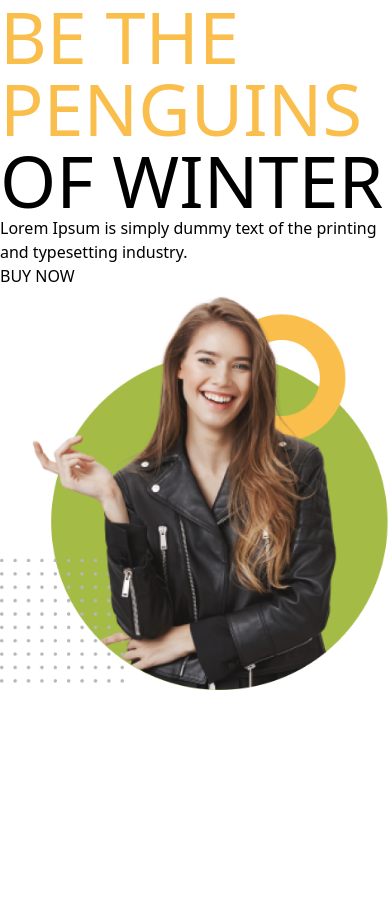
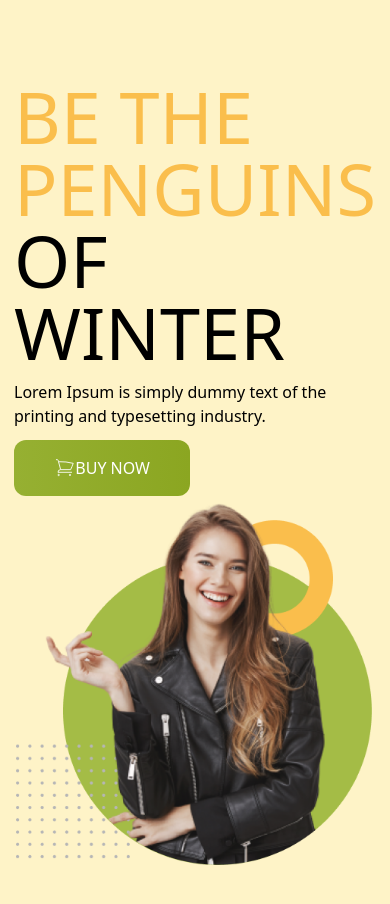
Before and after one commit to devparvez/penguin-fashion-tailwind, a plain HTML site: page index.html in a window 390 px wide. Before the commit the page ends 844 px from the top, so only its background shows below. Drawn offline with nearby package versions, Linux system fonts and the light colour scheme.

Commit message:
banner section done with responsiveness

```diff
--- a/index.html
+++ b/index.html
@@ -5,18 +5,38 @@
     <meta name="viewport" content="width=device-width, initial-scale=1.0">
     <title>Penguin fashion with tailwind</title>
     <script src="https://cdn.tailwindcss.com"></script>
+    <link rel="preconnect" href="https://fonts.googleapis.com">
+    <link rel="preconnect" href="https://fonts.gstatic.com" crossorigin>
+    <link href="https://fonts.googleapis.com/css2?family=Bebas+Neue&display=swap" rel="stylesheet">
+    <style>
+        .bebas-neue-regular {
+     font-family: "Bebas Neue", sans-serif;
+    font-weight: 400;
+    font-style: normal;
+}
+
+
+    </style>
 </head>
 <body>
-    <header>
-        <div>
-            <div>
-                <h1 class="text-7xl uppercase"><span class="text-[#FABE4C]">Be the Penguins </span><br>
+    <header class="bg-amber-100 md:px-20 px-4 py-20">
+        <!-- nav section -->
+
+         <nav></nav>
+
+         <!-- banner section -->
+        <div class="flex flex-col md:flex-row justify-between items-center">
+            <div class="space-y-3">
+                <h1 class="text-7xl uppercase .bebas-neue-regular"><span class="text-[#FABE4C]">Be the Penguins </span><br>
                 of Winter
                 </h1>
                 <p>Lorem Ipsum is simply dummy text of the printing
                 and typesetting industry.
                 </p>
-                <button>BUY NOW</button>
+                <button class="py-4 px-10 w-44  bg-gradient-to-r from-[#96b032] to-[#8ba621] rounded-xl text-white font-normal uppercase flex items-center whitespace-nowrap "><svg  xmlns="http://www.w3.org/2000/svg" fill="none" viewBox="0 0 24 24" strokeWidth={1.5} stroke="currentColor" className="size-4 ">
+                    <path strokeLinecap="round" strokeLinejoin="round" d="M2.25 3h1.386c.51 0 .955.343 1.087.835l.383 1.437M7.5 14.25a3 3 0 0 0-3 3h15.75m-12.75-3h11.218c1.121-2.3 2.1-4.684 2.924-7.138a60.114 60.114 0 0 0-16.536-1.84M7.5 14.25 5.106 5.272M6 20.25a.75.75 0 1 1-1.5 0 .75.75 0 0 1 1.5 0Zm12.75 0a.75.75 0 1 1-1.5 0 .75.75 0 0 1 1.5 0Z" />
+                  </svg>
+                   BUY NOW</button>
             </div>
             <div>
                 <img src="images/model.png" alt="">
```
